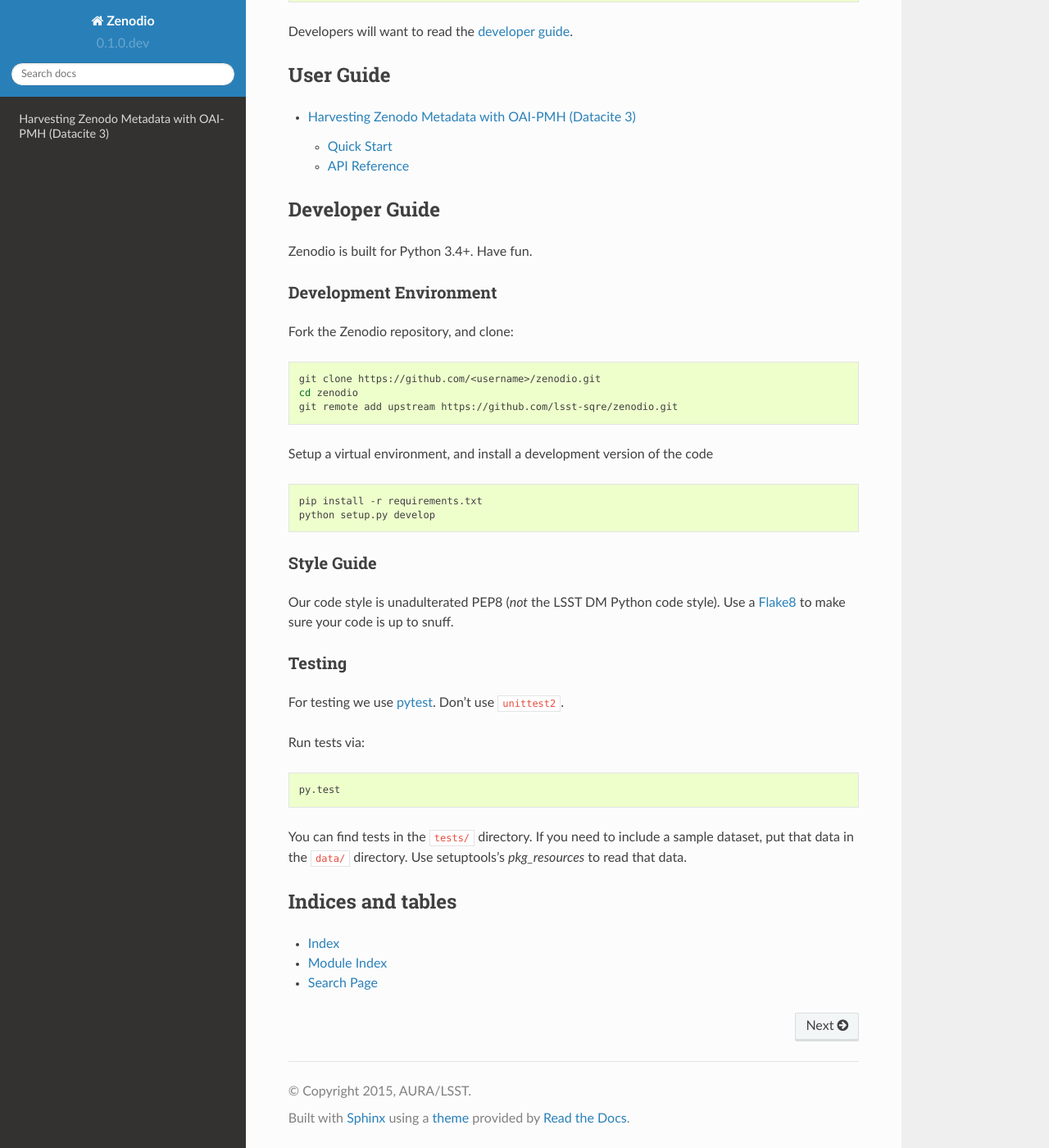
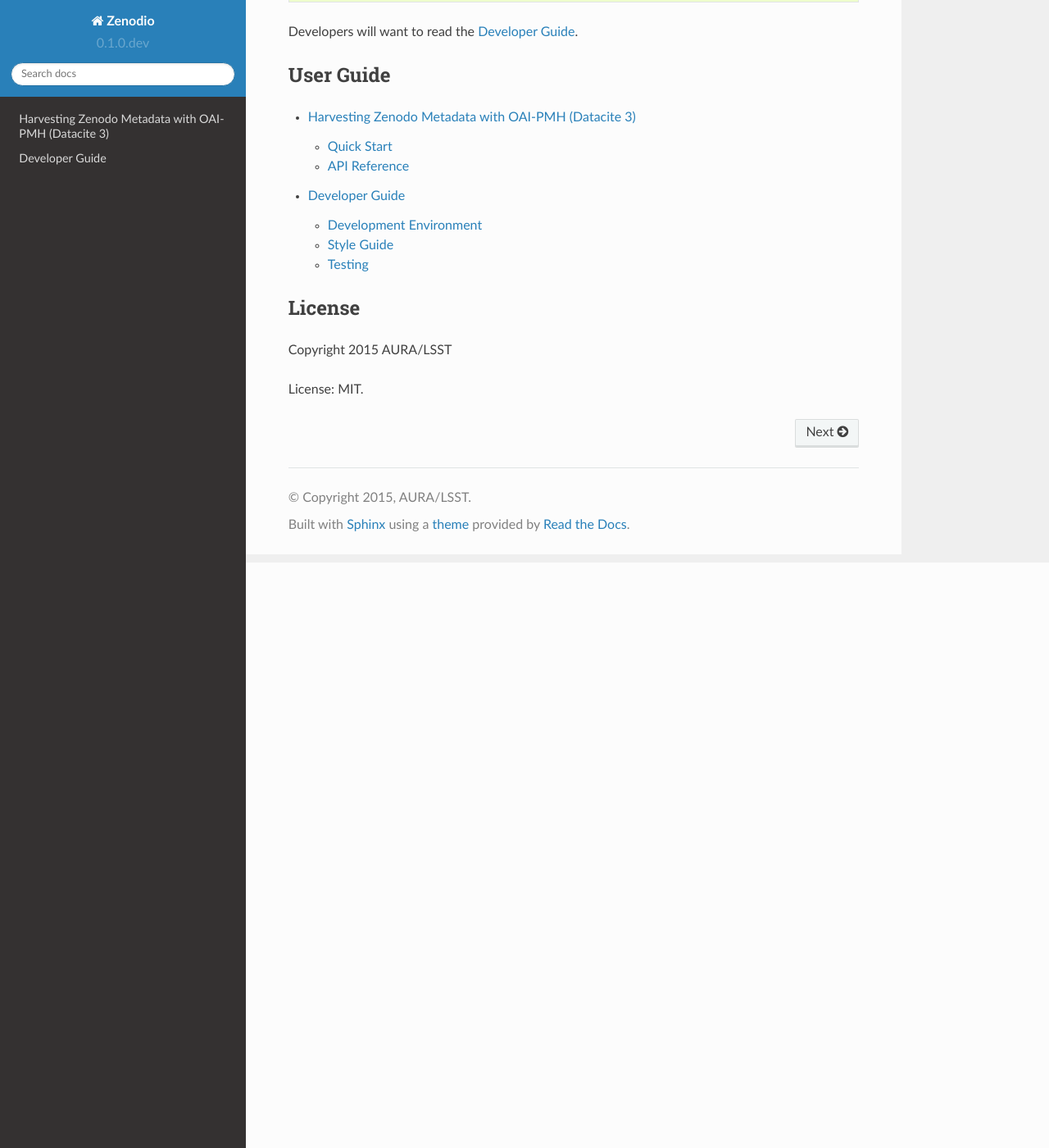
Before and after one commit to lsst-sqre/zenodio, a Sphinx documentation site: the page built from docs/index.rst, in a window 1280 px wide and 1400 px high, scrolled down 714 px. Shown: the whole window at 82% size. Built offline with Sphinx 7.4.7 and the Read the Docs theme 2.0.0, drawn with Linux system fonts in a browser that asks for light colours; some of the changed text lies outside the part shown.

Commit message:
Reorganize doc homepage
- Move developer guide to its own page
- Delete links to indices that don't really exist
- Tighten up the marketing.

```diff
--- a/docs/index.rst
+++ b/docs/index.rst
@@ -2,12 +2,12 @@
 Zenodio
 #######
 
-Input and Output for Zenodo
-===========================
+Zenodo I/O
+==========
 
 Zenodio is a simple Python interface getting data into and out of Zenodo_, the digital archive developed by CERN.
 Zenodo_ is an awesome tool for modern scientists to archive the products of research, including datasets, codes, and documents.
-Zenodio adds a layer of mechanization to Zenodo_, allowing you to grab metadata about records in a Zenodo_ collection, or upload new artifacts to Zenodo_ with smart, templated metadata specification.
+Zenodio adds a layer of mechanization to Zenodo_, allowing you to grab metadata about records in a Zenodo_ collection, or upload new artifacts to Zenodo_ with a smart Python API.
 
 We're still designing the upload API, but metadata harvesting is ready to go.
 
@@ -30,7 +30,7 @@
 
    pip install git+git://github.com/lsst-sqre/zenodio.git
 
-Developers will want to read the :ref:`developer guide <dev>`.
+Developers will want to read the :doc:`Developer Guide <developer>`.
 
 User Guide
 ==========
@@ -39,60 +39,13 @@
    :maxdepth: 2
 
    harvest
+   developer
 
-.. _dev:
+License
+=======
 
-Developer Guide
-===============
+Copyright 2015 AURA/LSST
 
-Zenodio is built for Python 3.4+.
-Have fun.
-
-Development Environment
------------------------
-
-Fork the Zenodio repository, and clone:
-
-.. code-block:: bash
-
-   git clone https://github.com/<username>/zenodio.git
-   cd zenodio
-   git remote add upstream https://github.com/lsst-sqre/zenodio.git
-
-Setup a virtual environment, and install a development version of the code
-
-.. code-block:: bash
-
-   pip install -r requirements.txt
-   python setup.py develop
-
-Style Guide
------------
-
-Our code style is unadulterated PEP8 (*not* the LSST DM Python code style).
-Use a `Flake8 <https://flake8.readthedocs.org/en/latest/>`_ to make sure your code is up to snuff.
-
-Testing
--------
-
-For testing we use `pytest <http://pytest.org/latest/>`_.
-Don't use ``unittest2``.
-
-Run tests via:
-
-.. code-block:: bash
-
-   py.test
-
-You can find tests in the :file:`tests/` directory.
-If you need to include a sample dataset, put that data in the :file:`data/` directory.
-Use setuptools's `pkg_resources` to read that data.
-
-Indices and tables
-==================
-
-* :ref:`genindex`
-* :ref:`modindex`
-* :ref:`search`
+License: MIT.
 
 .. _Zenodo: http://wwww.zenodo.org
```
Also changed, not shown: docs/developer.rst (added, +45 -0 lines).
